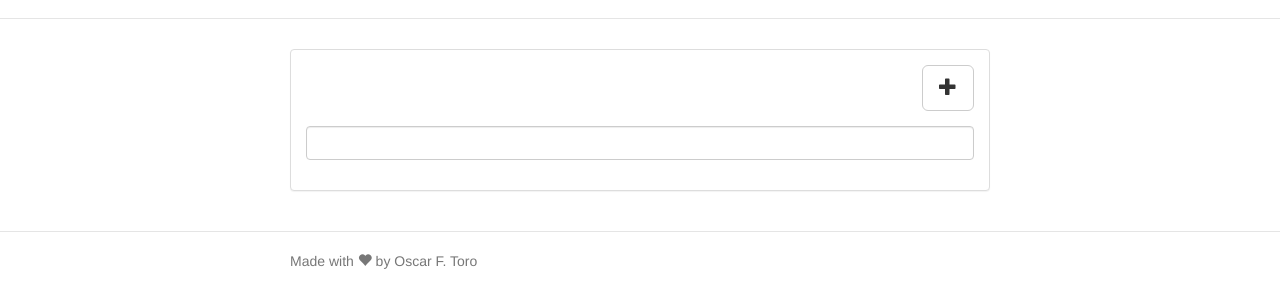
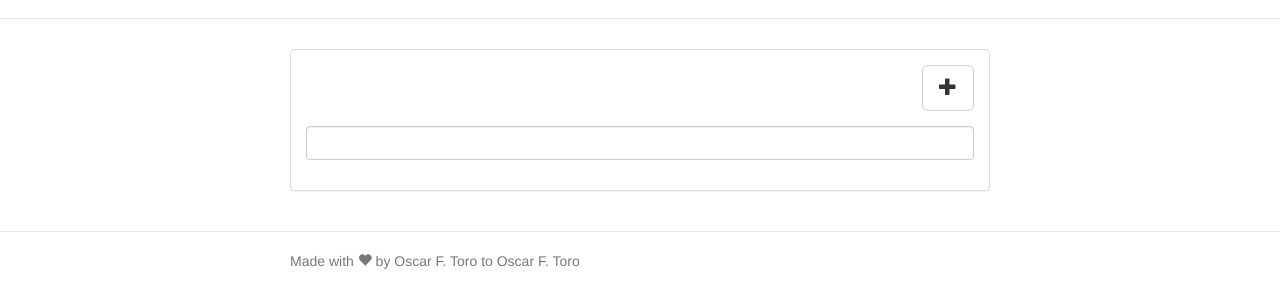
Before and after one commit to oscarfelipe/word_collector-ng-ui, a website: page app/index.html in a window 1280 px wide. Shown: the part 54-362 px from the top of the page. Drawn offline with nearby package versions, Linux system fonts and the light colour scheme; some packages are replaced by stand-ins of ours; files that its build step writes are made by us from their sources; no server answers.

Commit message:
update footer

```diff
--- a/app/index.html
+++ b/app/index.html
@@ -53,7 +53,7 @@
 
     <div class="footer">
       <div class="container">
-        <p>Made with <span class="glyphicon glyphicon-heart"> </span> by Oscar F. Toro</p>
+        <p>Made with <span class="glyphicon glyphicon-heart"> </span> by Oscar F. Toro to Oscar F. Toro</p>
       </div>
     </div>
 
```
